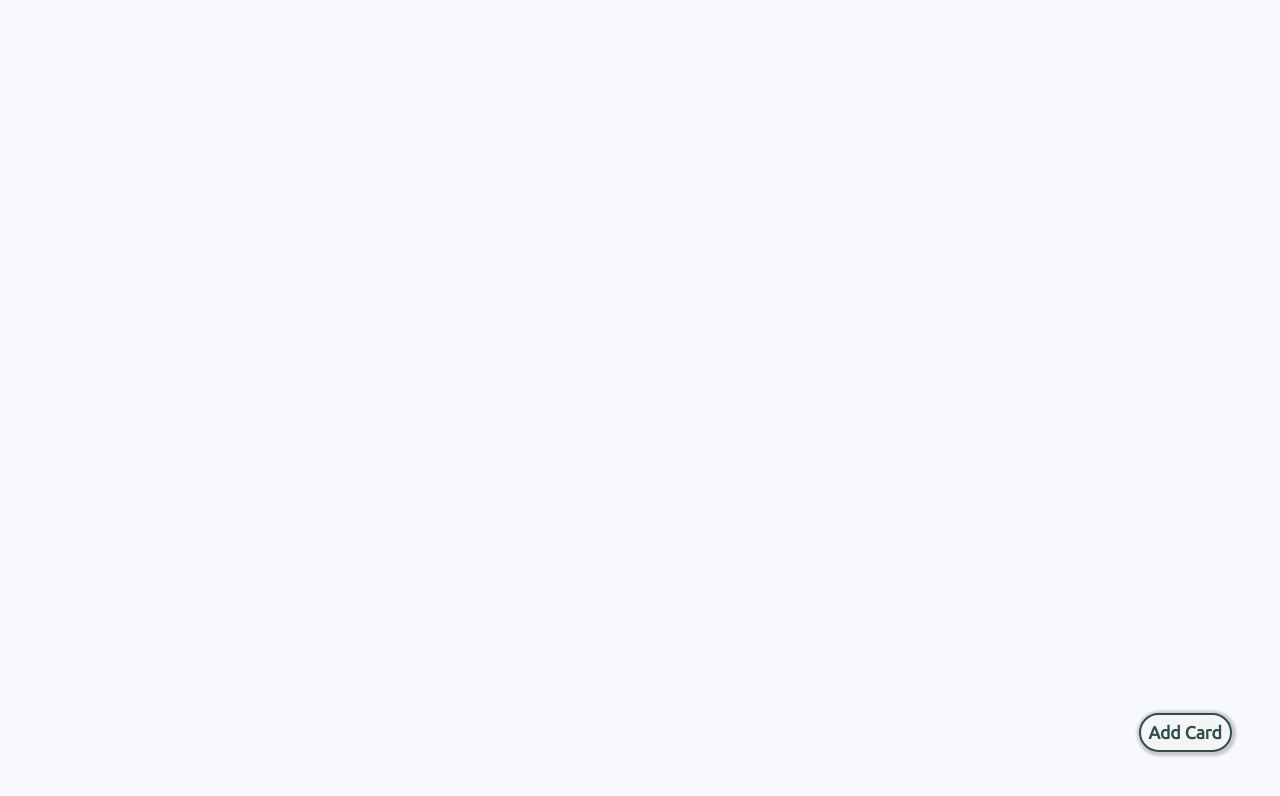
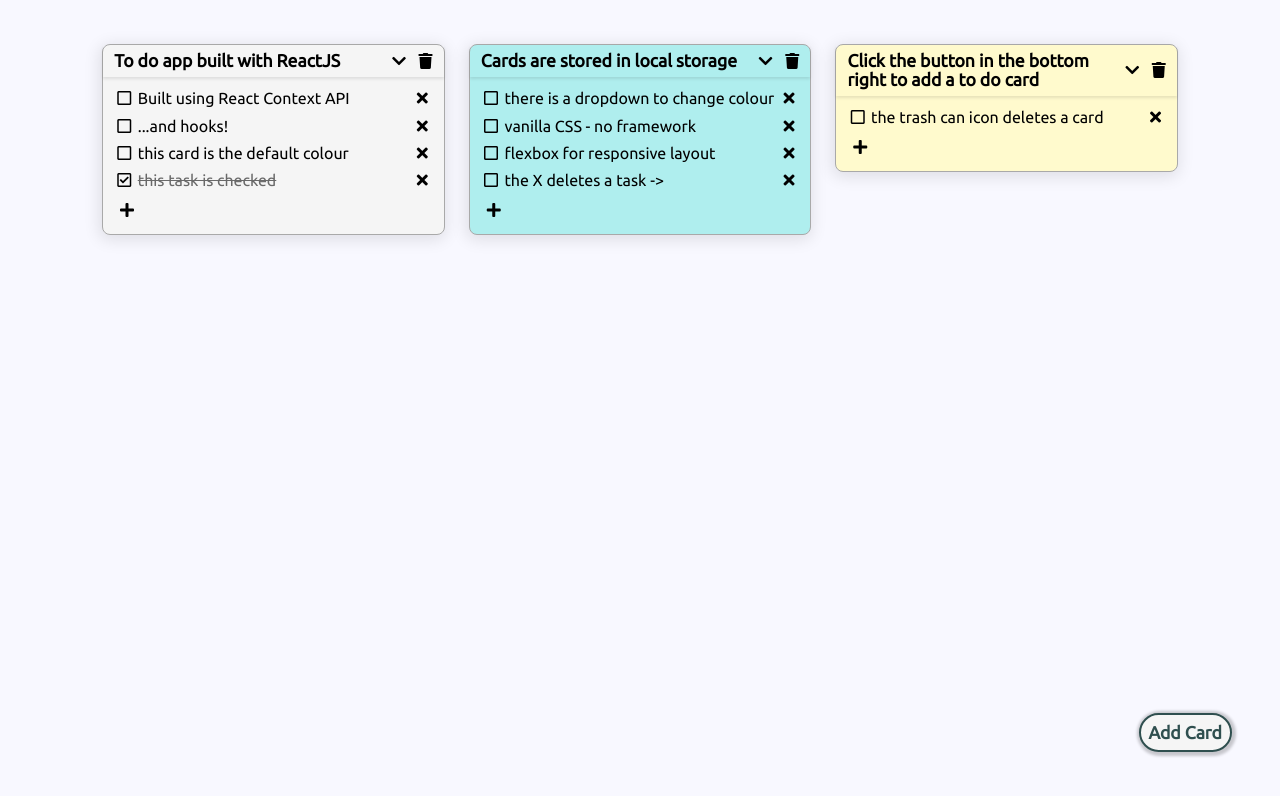
Before and after one commit to bushblade/react-todos-mark2, a React (Create React App) app: page / in a window 1280 px wide. Shown: the top 796 px of the page. Built offline with nearby package versions, Linux system fonts and the light colour scheme.

Commit message:
focus a new task

```diff
--- a/src/components/CardTaskText.js
+++ b/src/components/CardTaskText.js
@@ -9,6 +9,7 @@
   useEffect(() => {
     if (text.length === 0) {
       setFocused(true)
+      taskRef.current.focus()
     }
   }, [])
 
--- a/src/components/CardTitle.js
+++ b/src/components/CardTitle.js
@@ -4,7 +4,7 @@
 export default ({ card }) => {
   const titleRef = useRef(card.cardId)
   const [selected, setSelected] = useState(false)
-  const { updateTitle } = useContext(Context)
+  const { updateTitle, addTask } = useContext(Context)
 
   useEffect(() => {
     if (card.title.length === 0) {
@@ -29,6 +29,9 @@
         if (e.keyCode === 13) {
           e.preventDefault()
           titleRef.current.blur()
+          if (card.tasks.length === 0) {
+            addTask({ cardId: card.cardId })
+          }
         }
       }}
     >
--- a/src/context.js
+++ b/src/context.js
@@ -1,5 +1,6 @@
 import React, { useEffect, useReducer, createContext } from 'react'
 import reducer from './reducer'
+import defaultCards from './defaultCards'
 
 import {
   DELETE_CARD,
@@ -19,7 +20,7 @@
     if (localStorage.getItem('cards') !== null) {
       return JSON.parse(localStorage.getItem('cards'))
     } else {
-      return []
+      return defaultCards
     }
   }
 
--- a/src/defaultCards.js
+++ b/src/defaultCards.js
@@ -1,7 +1,6 @@
 import uuid from 'uuid'
 
-export default {
-  cards: [
+export default [
   {
     cardId: uuid(),
     title: 'To do app built with ReactJS',
@@ -10,6 +9,11 @@
       {
         taskId: uuid(),
         text: 'Built using React Context API',
+        checked: false
+      },
+      {
+        taskId: uuid(),
+        text: '...and hooks!',
         checked: false
       },
       {
@@ -64,4 +68,3 @@
     ]
   }
 ]
-}
```
Lines whose indentation alone changed are shown as unchanged.
